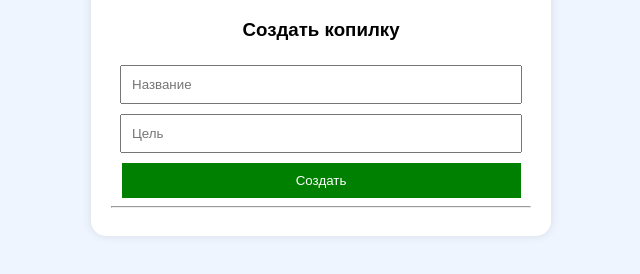
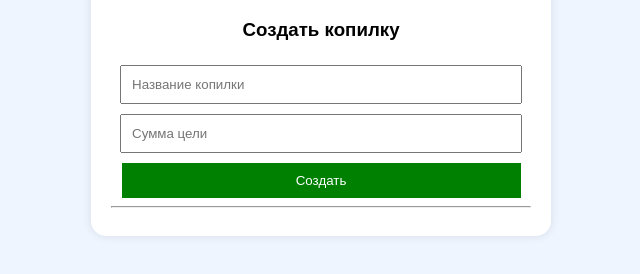
Before and after one commit to Kasper16-MAX/Kasper16-MAX.github.io, a plain HTML site: page index.html in a window 1280 px wide. Shown: the part 122-396 px from the top of the page, without its empty margins (319-959 px from the left). Drawn offline with Linux system fonts and the light colour scheme.

Commit message:
Update index.html

```diff
--- a/index.html
+++ b/index.html
@@ -5,18 +5,19 @@
     <title>Копилка</title>
     <link rel="stylesheet" href="style.css">
 </head>
+
 <body>
 
 <div class="container">
 
     <h1>💰 Копилка</h1>
 
-    <!-- СОЗДАНИЕ -->
+    <!-- СОЗДАНИЕ КОПИЛКИ -->
     <div class="block">
         <h3>Создать копилку</h3>
 
-        <input id="name" placeholder="Название">
-        <input id="goal" type="number" placeholder="Цель">
+        <input id="name" type="text" placeholder="Название копилки">
+        <input id="goal" type="number" placeholder="Сумма цели">
 
         <button onclick="createPiggy()">Создать</button>
     </div>
@@ -29,5 +30,6 @@
 </div>
 
 <script src="script.js"></script>
+
 </body>
 </html>
```
